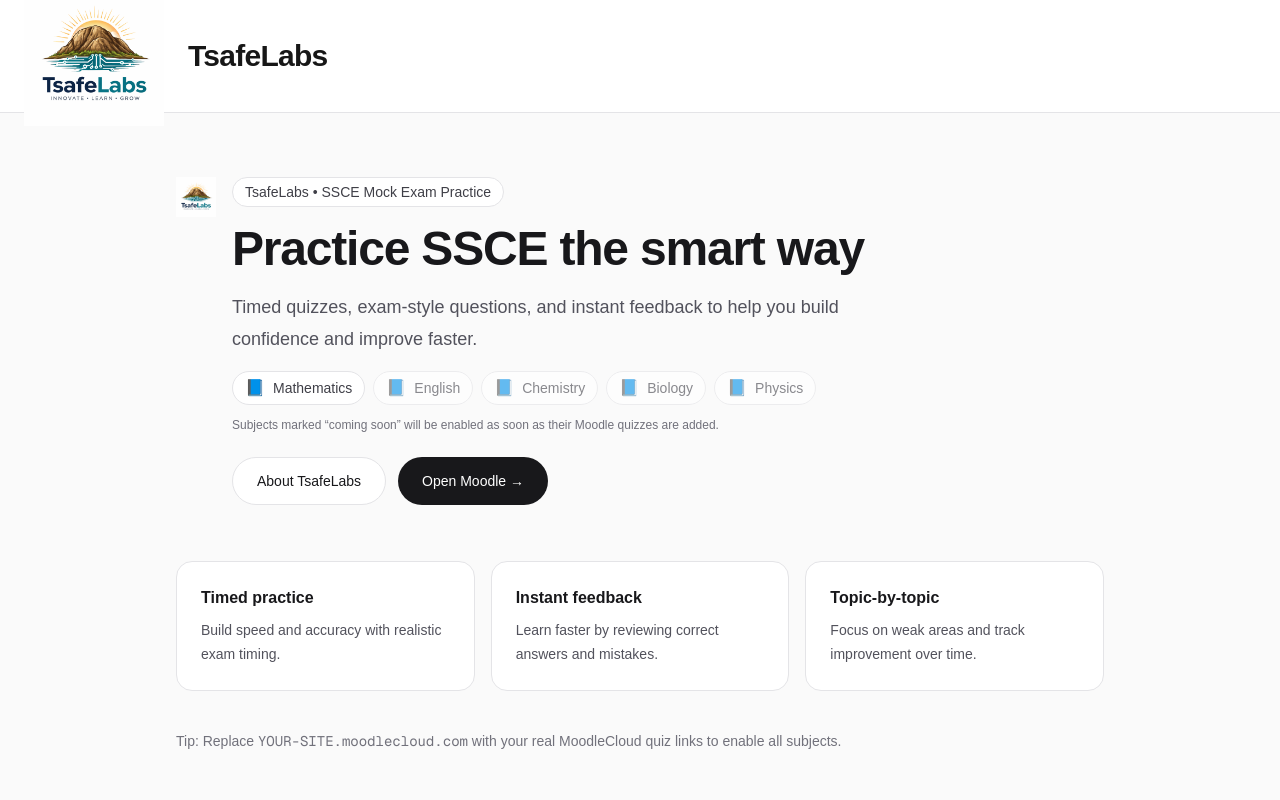
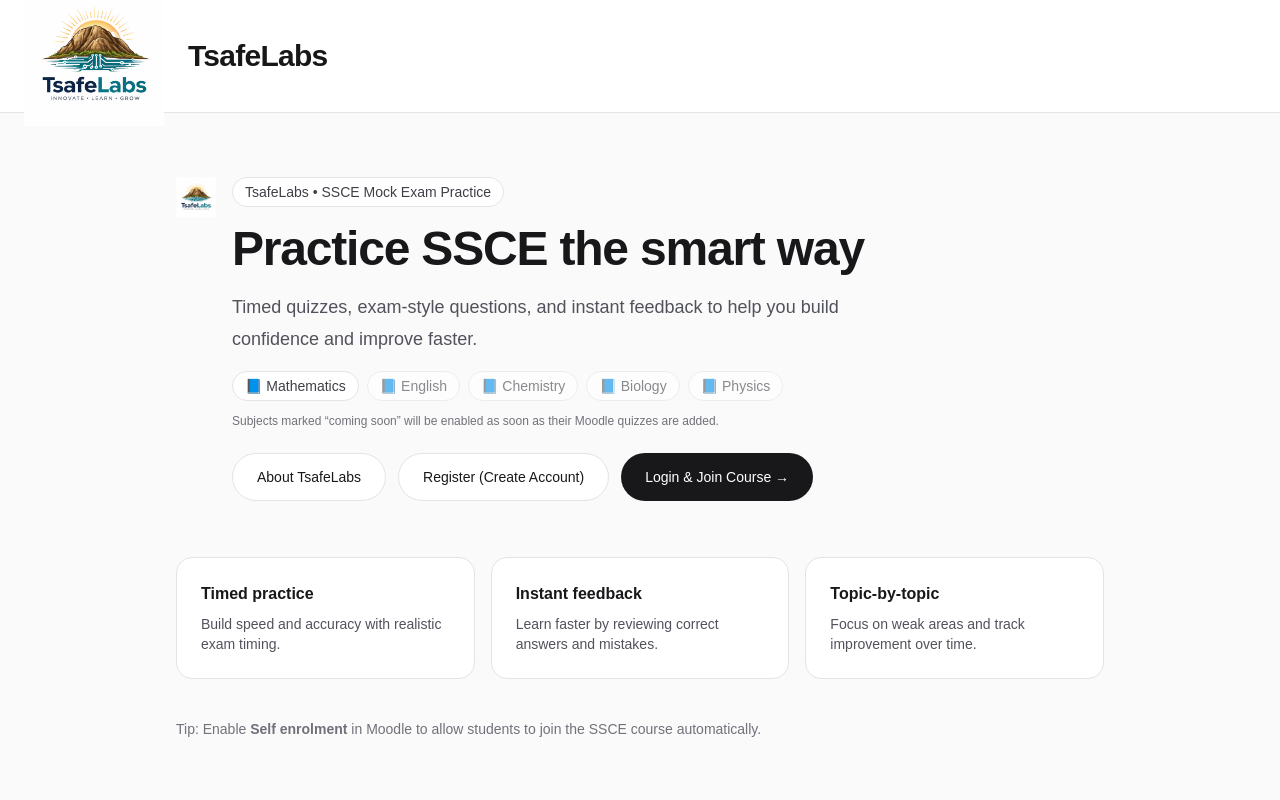
Before and after one commit to BasiruUsman/mock-exam-site, a Next.js app: page / in a window 1280 px wide. Shown: the top 800 px of the page. Built offline with nearby package versions, Linux system fonts and the light colour scheme.

Commit message:
Add Moodle configuration and update quiz URLs
Added Moodle configuration constants and updated quiz URLs to use the base URL. Improved comments for clarity.

```diff
--- a/app/page.tsx
+++ b/app/page.tsx
@@ -1,11 +1,24 @@
 import Image from "next/image";
 import Link from "next/link";
 
+/* =========================
+   Moodle configuration
+========================= */
+const MOODLE_BASE_URL = "https://tsafelabs.moodlecloud.com";
+const SSCE_COURSE_ID = "123"; // ⬅️ REPLACE with your real course ID
+
+const MOODLE_SIGNUP_URL = `${MOODLE_BASE_URL}/login/signup.php`;
+const MOODLE_LOGIN_URL = `${MOODLE_BASE_URL}/login/index.php`;
+const MOODLE_COURSE_URL = `${MOODLE_BASE_URL}/course/view.php?id=${SSCE_COURSE_ID}`;
+
+/* =========================
+   Subjects
+========================= */
 const subjects = [
   {
     name: "Mathematics",
     slug: "mathematics",
-    moodleQuizUrl: "https://tsafelabs.moodlecloud.com/mod/quiz/view.php?id=38",
+    moodleQuizUrl: `${MOODLE_BASE_URL}/mod/quiz/view.php?id=38`,
   },
   {
     name: "English",
@@ -62,7 +75,9 @@
               you build confidence and improve faster.
             </p>
 
-            {/* Primary CTA: Subjects */}
+            {/* =========================
+               SUBJECT QUIZ LINKS
+            ========================= */}
             <div className="mt-4 flex flex-wrap gap-2">
               {subjects.map((s) => {
                 const placeholder = isPlaceholderUrl(s.moodleQuizUrl);
@@ -82,8 +97,7 @@
                       title="Coming soon"
                       aria-disabled="true"
                     >
-                      <span aria-hidden className="text-base">📘</span>
-                      {s.name}
+                      📘 {s.name}
                     </span>
                   );
                 }
@@ -96,8 +110,7 @@
                     rel="noopener noreferrer"
                     className={`${baseClass} ${activeClass}`}
                   >
-                    <span aria-hidden className="text-base">📘</span>
-                    {s.name}
+                    📘 {s.name}
                   </a>
                 );
               })}
@@ -108,7 +121,9 @@
               Moodle quizzes are added.
             </p>
 
-            {/* Secondary actions (keep only what exists) */}
+            {/* =========================
+               AUTH / ENROLMENT CTA
+            ========================= */}
             <div className="mt-6 flex flex-col gap-3 sm:flex-row">
               <Link
                 href="/about"
@@ -118,45 +133,53 @@
               </Link>
 
               <a
-                href="https://tsafelabs.moodlecloud.com"
+                href={MOODLE_SIGNUP_URL}
+                target="_blank"
+                rel="noopener noreferrer"
+                className="inline-flex h-12 items-center justify-center rounded-full border border-zinc-200 bg-white px-6 text-sm font-medium text-zinc-900 transition-colors hover:bg-zinc-100 dark:border-white/10 dark:bg-zinc-950 dark:text-zinc-50 dark:hover:bg-white/5"
+              >
+                Register (Create Account)
+              </a>
+
+              <a
+                href={MOODLE_COURSE_URL}
                 target="_blank"
                 rel="noopener noreferrer"
                 className="inline-flex h-12 items-center justify-center rounded-full bg-zinc-900 px-6 text-sm font-medium text-white transition-colors hover:bg-zinc-800 dark:bg-white dark:text-black dark:hover:bg-zinc-200"
               >
-                Open Moodle →
+                Login & Join Course →
               </a>
             </div>
           </div>
         </div>
 
-        {/* Feature cards (minimal, no repetition) */}
+        {/* Feature cards */}
         <div className="mt-14 grid gap-4 sm:grid-cols-3">
           <div className="rounded-2xl border border-zinc-200 bg-white p-6 dark:border-white/10 dark:bg-zinc-950">
             <h2 className="text-base font-semibold">Timed practice</h2>
-            <p className="mt-2 text-sm leading-6 text-zinc-600 dark:text-zinc-400">
+            <p className="mt-2 text-sm text-zinc-600 dark:text-zinc-400">
               Build speed and accuracy with realistic exam timing.
             </p>
           </div>
 
           <div className="rounded-2xl border border-zinc-200 bg-white p-6 dark:border-white/10 dark:bg-zinc-950">
             <h2 className="text-base font-semibold">Instant feedback</h2>
-            <p className="mt-2 text-sm leading-6 text-zinc-600 dark:text-zinc-400">
+            <p className="mt-2 text-sm text-zinc-600 dark:text-zinc-400">
               Learn faster by reviewing correct answers and mistakes.
             </p>
           </div>
 
           <div className="rounded-2xl border border-zinc-200 bg-white p-6 dark:border-white/10 dark:bg-zinc-950">
             <h2 className="text-base font-semibold">Topic-by-topic</h2>
-            <p className="mt-2 text-sm leading-6 text-zinc-600 dark:text-zinc-400">
+            <p className="mt-2 text-sm text-zinc-600 dark:text-zinc-400">
               Focus on weak areas and track improvement over time.
             </p>
           </div>
         </div>
 
-        {/* Footer */}
         <p className="mt-10 text-sm text-zinc-500 dark:text-zinc-500">
-          Tip: Replace <span className="font-mono">YOUR-SITE.moodlecloud.com</span>{" "}
-          with your real MoodleCloud quiz links to enable all subjects.
+          Tip: Enable <strong>Self enrolment</strong> in Moodle to allow students
+          to join the SSCE course automatically.
         </p>
       </main>
     </div>
```
